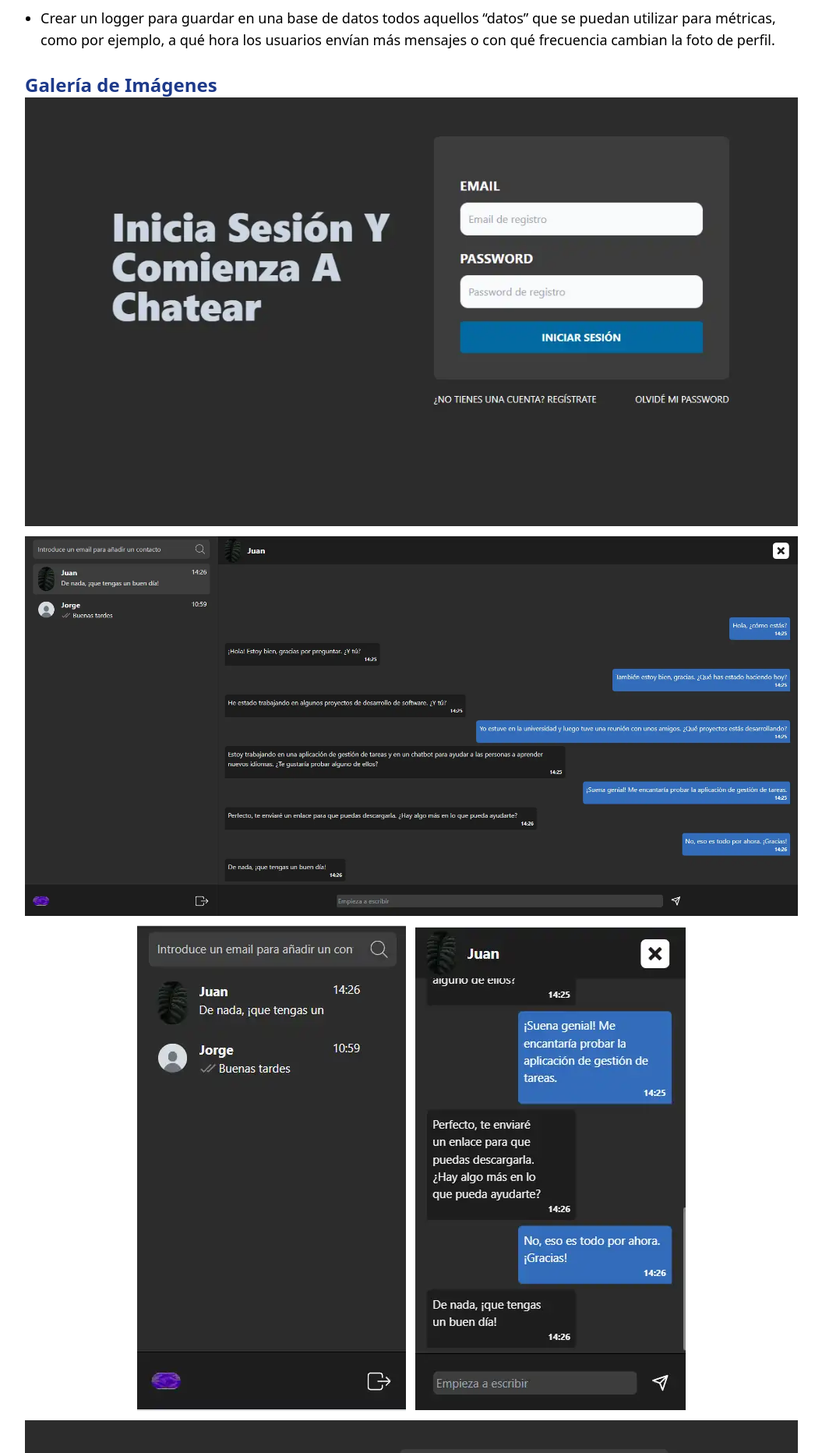
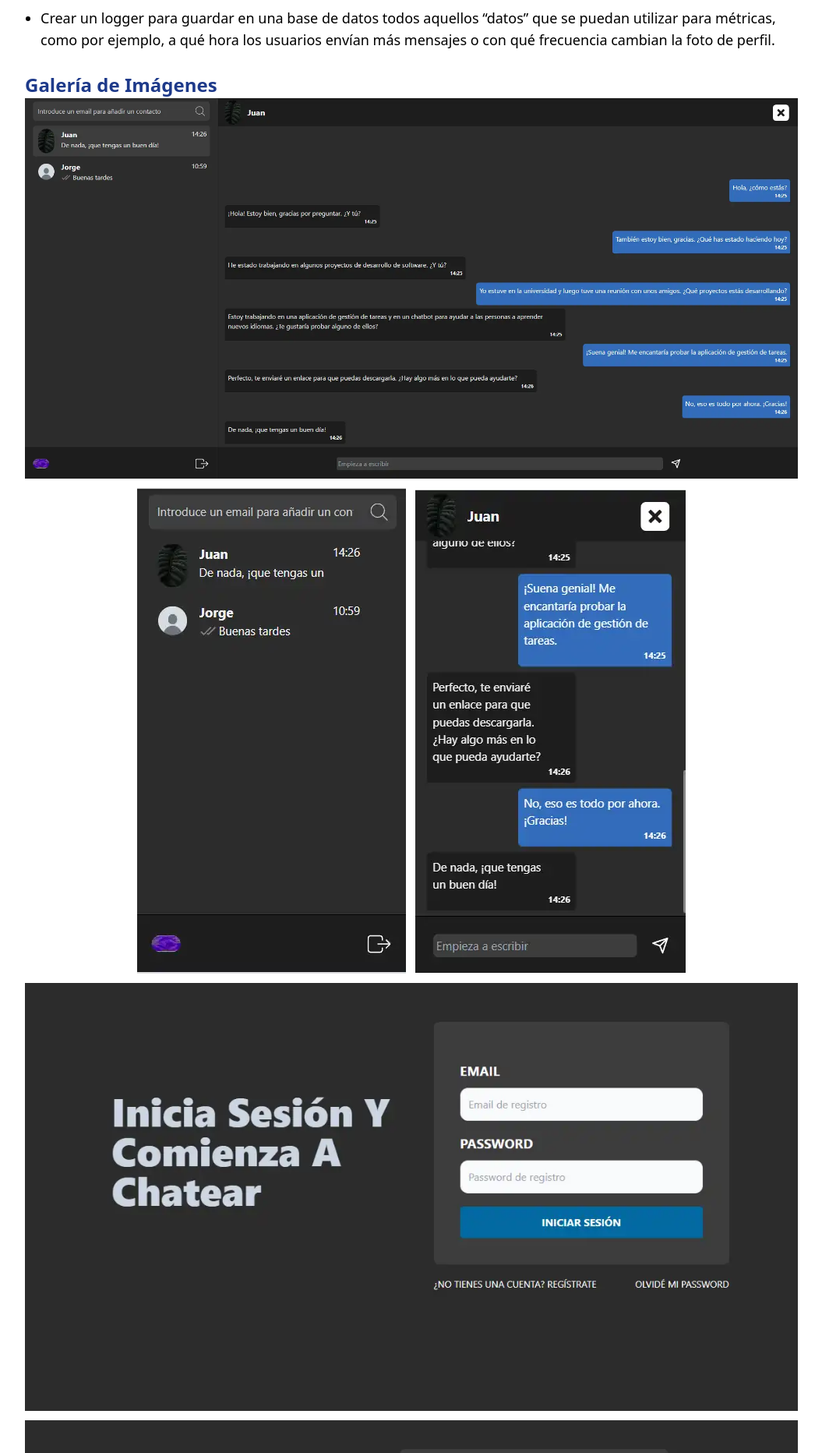
Before and after one commit to RobertoDelPino/React-Portfolio, a React (Vite) app: page /projects/realtimechat in a window 1280 px wide. Shown: the part 2188-4052 px from the top of the page at 78% size, without its empty margins (112-1167 px from the left). Built offline with nearby package versions, Linux system fonts and the light colour scheme.

Commit message:
order images

```diff
--- a/src/pages/ProjectsPage/Landings/RealTimeChatLanding.tsx
+++ b/src/pages/ProjectsPage/Landings/RealTimeChatLanding.tsx
@@ -111,10 +111,10 @@ const RealTimeChatLanding = () => {
             <section>
                 <h2 className="text-2xl font-bold text-title dark:text-title-dark mt-5" >Galería de Imágenes</h2>
                 <div className="flex items-center justify-center flex-wrap gap-3">
-                    <img loading="lazy" src="/ProjectImages/RealTimeChat/IniciarSesion.webp" alt="Iniciar sesión PC" />
                     <img loading="lazy" src="/ProjectImages/RealTimeChat/ChatPC.webp" alt="Chat versión PC" />
                     <img loading="lazy" src="/ProjectImages/RealTimeChat/ChatList.webp" alt="Lista de chats en el móvil" />
                     <img loading="lazy" src="/ProjectImages/RealTimeChat/ChatMobile.webp" alt="Chat versión móvil" />
+                    <img loading="lazy" src="/ProjectImages/RealTimeChat/IniciarSesion.webp" alt="Iniciar sesión PC" />
                     <img loading="lazy" src="/ProjectImages/RealTimeChat/CrearCuenta.webp" alt="Crear cuenta PC" />
                 </div>
             </section>
```
